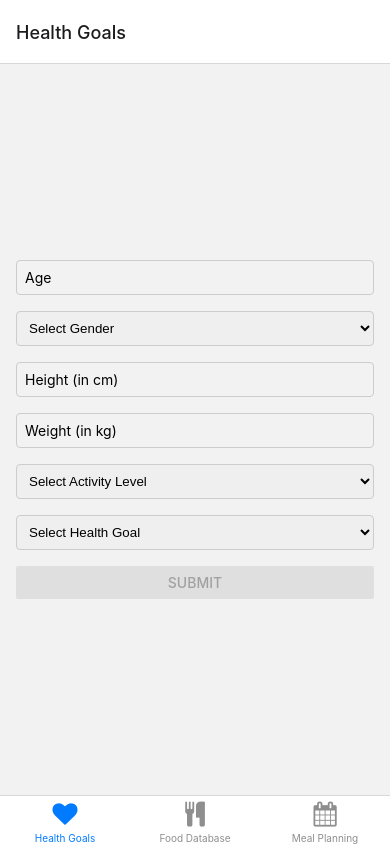
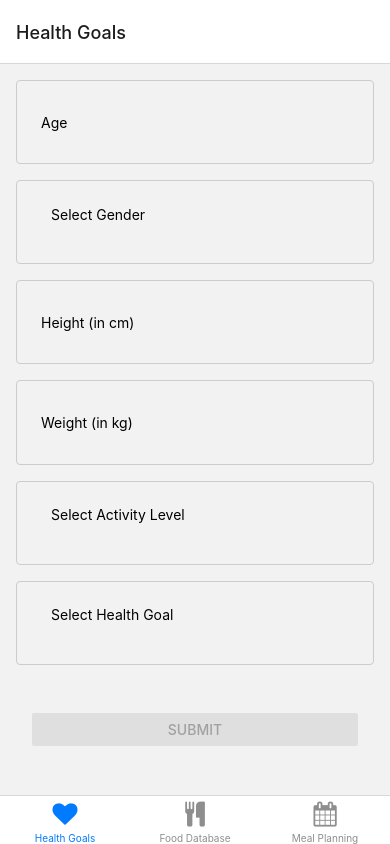
Before and after one commit to Gabi201265/MobileDevelopment, a React Native app: screen / in a window 390 px wide. Built offline with nearby package versions, Linux system fonts and the light colour scheme.

Commit message:
ajout de modal sur les pickers(compatible ios) + separation des views ==> reste un bug de view sur les text Modaux

```diff
--- a/src/screens/HealthScreen.js
+++ b/src/screens/HealthScreen.js
@@ -1,6 +1,6 @@
 import { Picker } from '@react-native-picker/picker';
 import React, { useState } from 'react';
-import { View, TextInput, Button, StyleSheet } from 'react-native';
+import { View, TextInput, Button, StyleSheet, Modal, Text, TouchableOpacity } from 'react-native';
 
 import ResultScreen from './ResultScreen';
 
@@ -77,70 +77,146 @@ const HealthScreen = () => {
     }
     return totalCalories.toFixed(2);
   };
-
+  const [modalVisible, setModalVisible] = useState(false);
   return (
     <View style={styles.container}>
+      <View style={styles.input}>
         <TextInput
-        style={styles.input}
+          style={styles.container}
           placeholder="Age"
           value={age}
           onChangeText={setAge}
           keyboardType="numeric"
         />
+      </View>
 
+      <View style={styles.input}>
+        <TouchableOpacity style={styles.container} onPress={() => setModalVisible('gender')}>
+          <Text style={styles.button}>{gender ? gender : 'Select Gender'}</Text>
+        </TouchableOpacity>
+        <Modal
+          animationType="fade"
+          transparent
+          visible={modalVisible === 'gender'}
+          onRequestClose={() => {
+            setModalVisible(null);
+          }}>
+          <View style={styles.container}>
+            <View style={styles.modalView}>
               <Picker
-        style={styles.input}
+                style={styles.modalText}
                 selectedValue={gender}
-        onValueChange={(value) => setGender(value)}>
-        <Picker.Item label="Select Gender" value="" />
+                onValueChange={(itemValue, itemIndex) => setGender(itemValue)}>
                 <Picker.Item label="Male" value="male" />
                 <Picker.Item label="Female" value="female" />
               </Picker>
+              <Button
+                title="Close"
+                onPress={() => {
+                  setModalVisible(null);
+                }}
+              />
+            </View>
+          </View>
+        </Modal>
+      </View>
 
+      <View style={styles.input}>
         <TextInput
-        style={styles.input}
+          style={styles.container}
           placeholder="Height (in cm)"
           value={height}
           onChangeText={setHeight}
           keyboardType="numeric"
         />
+      </View>
 
+      <View style={styles.input}>
         <TextInput
-        style={styles.input}
+          style={styles.container}
           placeholder="Weight (in kg)"
           value={weight}
           onChangeText={setWeight}
           keyboardType="numeric"
         />
+      </View>
 
+      <View style={styles.input}>
+        <TouchableOpacity style={styles.container} onPress={() => setModalVisible('activityLevel')}>
+          <Text style={styles.button}>
+            {activityLevel ? activityLevel : 'Select Activity Level'}
+          </Text>
+        </TouchableOpacity>
+        <Modal
+          animationType="fade"
+          transparent
+          visible={modalVisible === 'activityLevel'}
+          onRequestClose={() => {
+            setModalVisible(null);
+          }}>
+          <View style={styles.container}>
+            <View style={styles.modalView}>
               <Picker
-        style={styles.input}
+                style={styles.modalText}
                 selectedValue={activityLevel}
-        onValueChange={(value) => setActivityLevel(value)}>
-        <Picker.Item label="Select Activity Level" value="" />
-        <Picker.Item label="Sedentary" value="sedentary" />
-        <Picker.Item label="Light Exercise" value="light-exercise" />
-        <Picker.Item label="Moderate Exercise" value="moderate-exercise" />
-        <Picker.Item label="Heavy Exercise" value="heavy-exercise" />
-        <Picker.Item label="Extra Active" value="extra-active" />
+                onValueChange={(itemValue, itemIndex) => setActivityLevel(itemValue)}>
+                <Picker.Item label="Sedentary" value="Sedentary" />
+                <Picker.Item label="Light Exercise" value="Light Exercise" />
+                <Picker.Item label="Moderate Exercise" value="Moderate Exercise" />
+                <Picker.Item label="Heavy Exercise" value="Heavy Exercise" />
+                <Picker.Item label="Extra Exercise" value="Extra Exercise" />
               </Picker>
+              <Button
+                title="Close"
+                onPress={() => {
+                  setModalVisible(null);
+                }}
+              />
+            </View>
+          </View>
+        </Modal>
+      </View>
 
+      <View style={styles.input}>
+        <TouchableOpacity style={styles.container} onPress={() => setModalVisible('healthGoal')}>
+          <Text style={styles.button}>{healthGoal ? healthGoal : 'Select Health Goal'}</Text>
+        </TouchableOpacity>
+        <Modal
+          animationType="fade"
+          transparent
+          visible={modalVisible === 'healthGoal'}
+          onRequestClose={() => {
+            setModalVisible(null);
+          }}>
+          <View style={styles.container}>
+            <View style={styles.modalView}>
               <Picker
-        style={styles.input}
+                style={styles.modalText}
                 selectedValue={healthGoal}
-        onValueChange={(value) => setHealthGoal(value)}>
-        <Picker.Item label="Select Health Goal" value="" />
+                onValueChange={(itemValue, itemIndex) => setHealthGoal(itemValue)}>
                 <Picker.Item label="Weight Loss" value="weight-loss" />
                 <Picker.Item label="Weight Maintenance" value="weight-maintenance" />
                 <Picker.Item label="Weight Gain" value="weight-gain" />
               </Picker>
+              <Button
+                title="Close"
+                onPress={() => {
+                  setModalVisible(null);
+                }}
+              />
+            </View>
+          </View>
+        </Modal>
+      </View>
 
+      <View style={styles.container}>
         <Button
           title="Submit"
           disabled={!age || !gender || !height || !weight || !activityLevel || !healthGoal}
           onPress={handleSubmit}
         />
         {showResult && <ResultScreen totalCalories={totalCalories} />}
+      </View>
     </View>
   );
 };
@@ -157,6 +233,33 @@ const styles = StyleSheet.create({
     borderWidth: 1,
     borderColor: '#ccc',
     borderRadius: 4,
+    flex: 1,
+    justifyContent: 'center',
+  },
+  modalView: {
+    margin: 20,
+    backgroundColor: 'white',
+    borderRadius: 20,
+    padding: 35,
+    alignItems: 'center',
+    shadowColor: '#000',
+    shadowOffset: {
+      width: 0,
+      height: 2,
+    },
+    shadowOpacity: 0.25,
+    shadowRadius: 4,
+    elevation: 5,
+  },
+  modalText: {
+    marginBottom: 15,
+    textAlign: 'center',
+    width: '100%',
+  },
+  button: {
+    padding: 10,
+    marginBottom: 16,
+    justifyContent: 'center',
   },
 });
 
```
Lines whose indentation alone changed are shown as unchanged.
